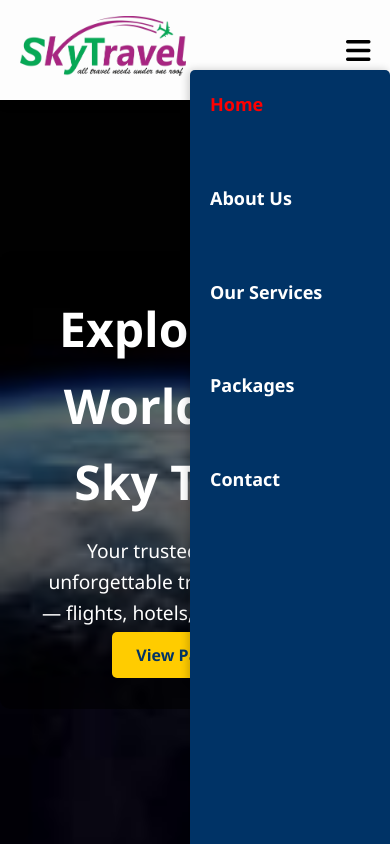
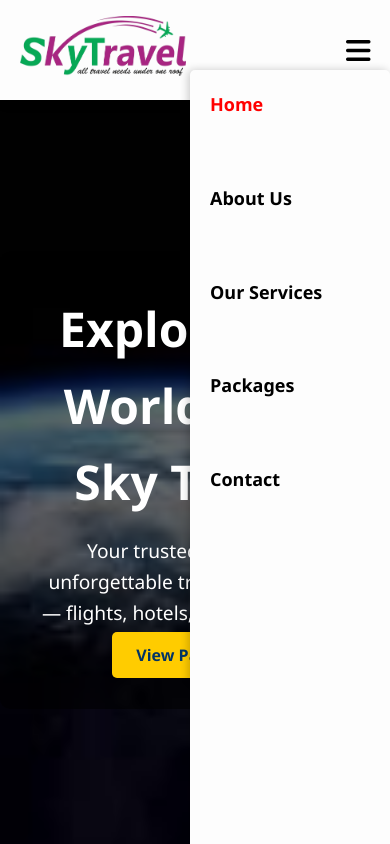
Before and after one commit to Pratik-Chaugule/sky-travel, a plain HTML site: page index.html in a window 390 px wide. Both pictures are taken after a click on the element 358 px from the left and 49 px from the top of the page. Shown: the top 844 px of the page. Drawn offline with Linux system fonts and the light colour scheme.

Commit message:
Update style.css

```diff
--- a/css/style.css
+++ b/css/style.css
@@ -104,7 +104,7 @@ header {
 
   .nav-links a {
     text-decoration: none;
-    color: #fff;
+    color: black;
     font-size: 18px;
     font-weight: 600;
   }
@@ -321,7 +321,7 @@ header {
   .nav-links {
     display: none;
     flex-direction: column;
-    background: #003366;
+    background: #fdfdfd;
     position: absolute;
     top: 70px;
     right: 5%;
```
